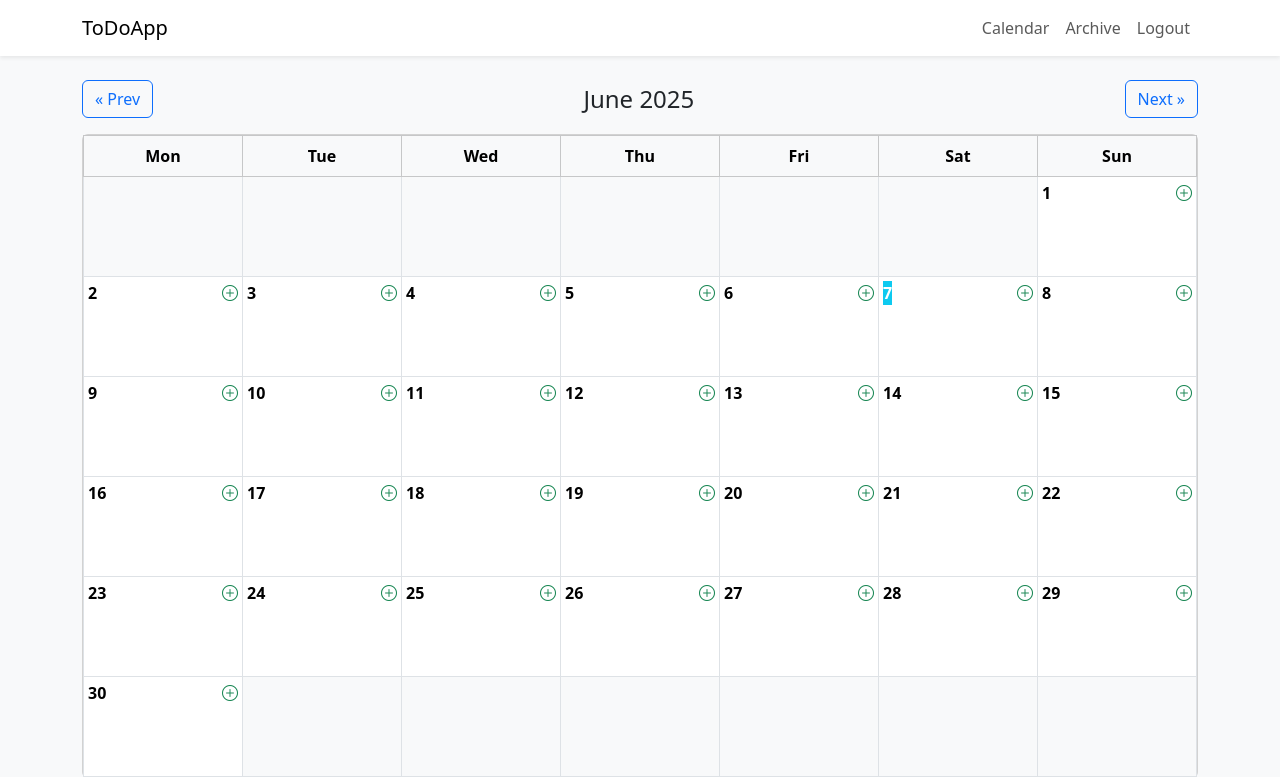
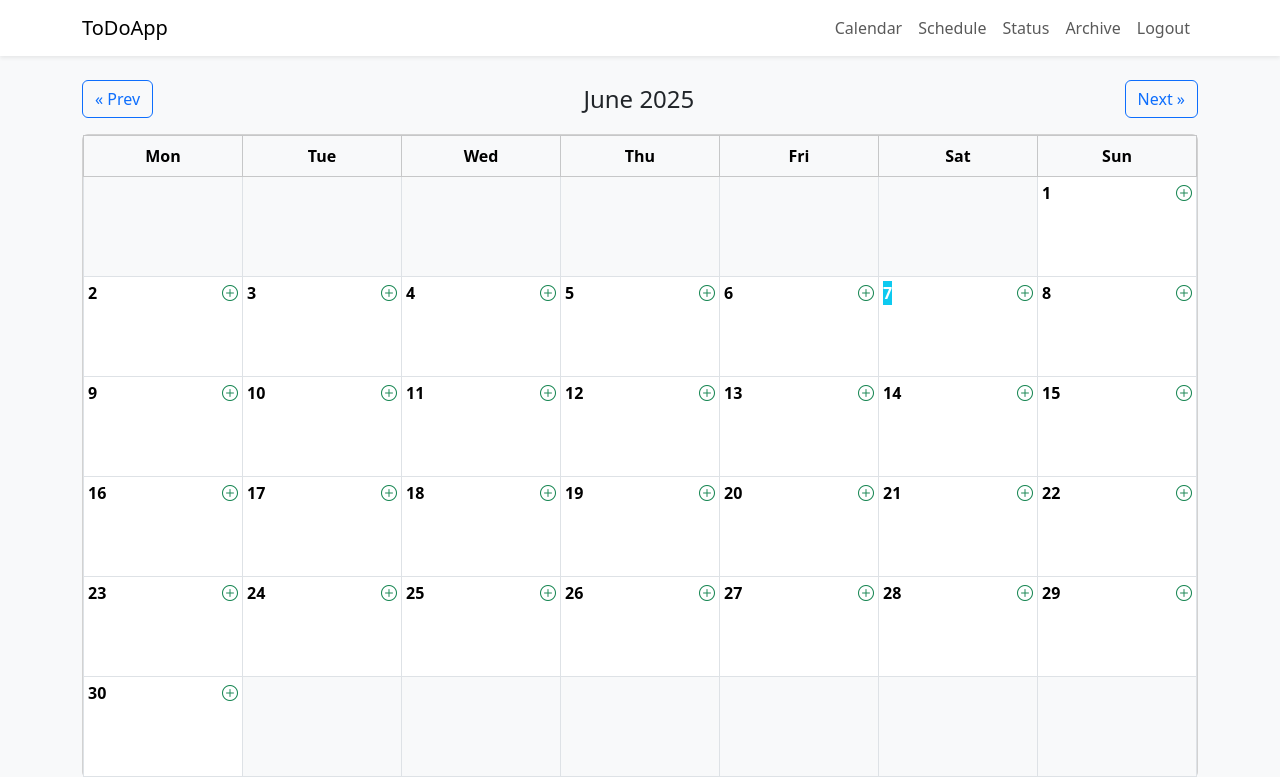
Before and after one commit to MingK5/ToDoApp, a PHP site: page /ToDoApp/calendar in a window 1280 px wide. Shown: the top 777 px of the page. Run offline with PHP 8.4, Linux system fonts and the light colour scheme; the visitor is signed in with stand-in values (Sample User, id 1); data that the repository does not hold is empty.

Commit message:
update url and navigator

```diff
--- a/includes/header.php
+++ b/includes/header.php
@@ -26,6 +26,12 @@
           <a class="nav-link" href="/ToDoApp/calendar">Calendar</a>
         </li>
         <li class="nav-item">
+          <a class="nav-link" href="/ToDoApp/schedule">Schedule</a>
+        </li>
+        <li class="nav-item">
+          <a class="nav-link" href="/ToDoApp/status">Status</a>
+        </li>
+        <li class="nav-item">
           <a class="nav-link" href="/ToDoApp/archive">Archive</a>
         </li>
         <li class="nav-item">
```
Also changed, not shown: tasks/schedule.php (added, +11 -0 lines), tasks/status.php (added, +11 -0 lines), .htaccess.
